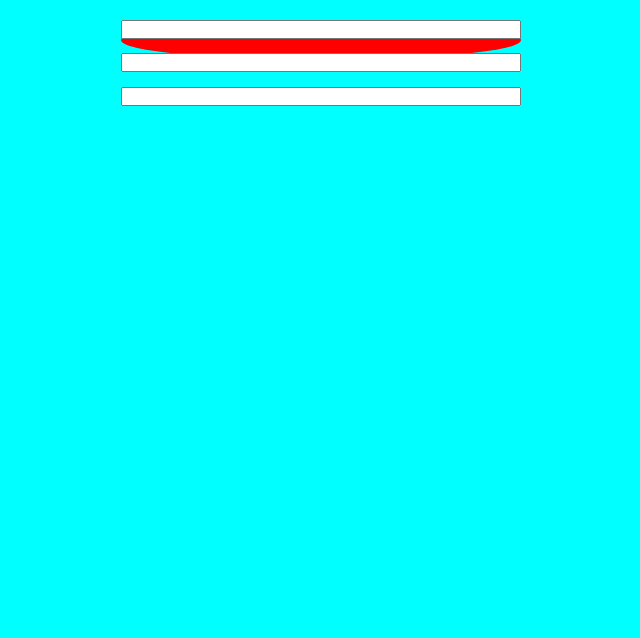
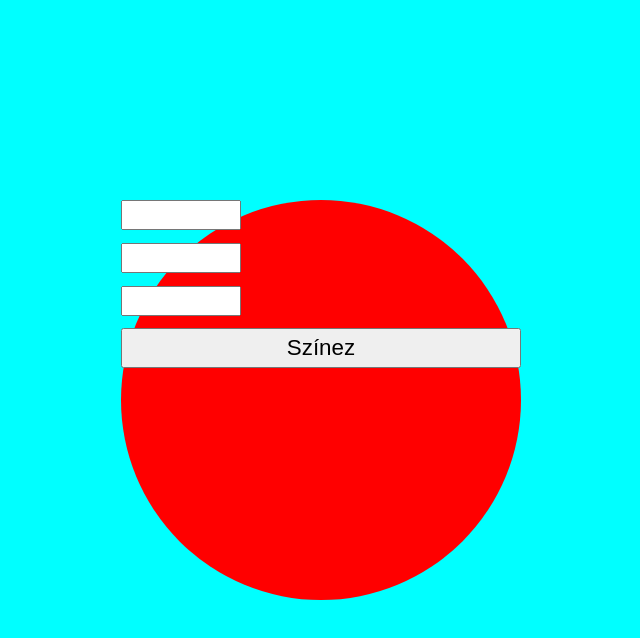
Before and after one commit to R4bbitzzzz/colorizing, a plain HTML site: page index.html in a window 1280 px wide. Shown: the whole page, without its empty margins (319-959 px from the left). Drawn offline with Linux system fonts and the light colour scheme.

Commit message:
scriptja

```diff
--- a/index.html
+++ b/index.html
@@ -4,6 +4,7 @@
     <meta charset="UTF-8">
     <meta name="viewport" content="width=device-width, initial-scale=1.0">
     <link rel="stylesheet" href="style.css">
+    <link rel="stylesheet" href="script.js">
     <title>Document</title>
 </head>
 <body>
@@ -14,6 +15,7 @@
                         <input type="number" min="0">
                         <input type="number" min="0">
                         <input type="number" min="0">
+                        <button>Színez</button>
                     </div>
                 </div>
             </main>
--- /dev/null
+++ b/script.js
@@ -0,0 +1,2 @@
+const button = document.querySelector("button")
+const circle = document.querySelector(".circle")
--- a/style.css
+++ b/style.css
@@ -5,8 +5,8 @@ body{
 }
 .container{
 
-    margin: auto;
-    height: 10vh;
+    margin: 0 auto;
+    height: 100vh;
     width: 100vh;
     display: flex;
     justify-content: center;
@@ -21,5 +21,14 @@ body{
     flex-direction: column;
     justify-content: column;
     align-items: column;
-    gap: .9rem;
+    gap: .8rem;
 }
+input, button{
+    font-size: 1.4rem;
+}
+button{
+    padding: .3rem;
+}
+input{
+    width: 30%;
+}
```
